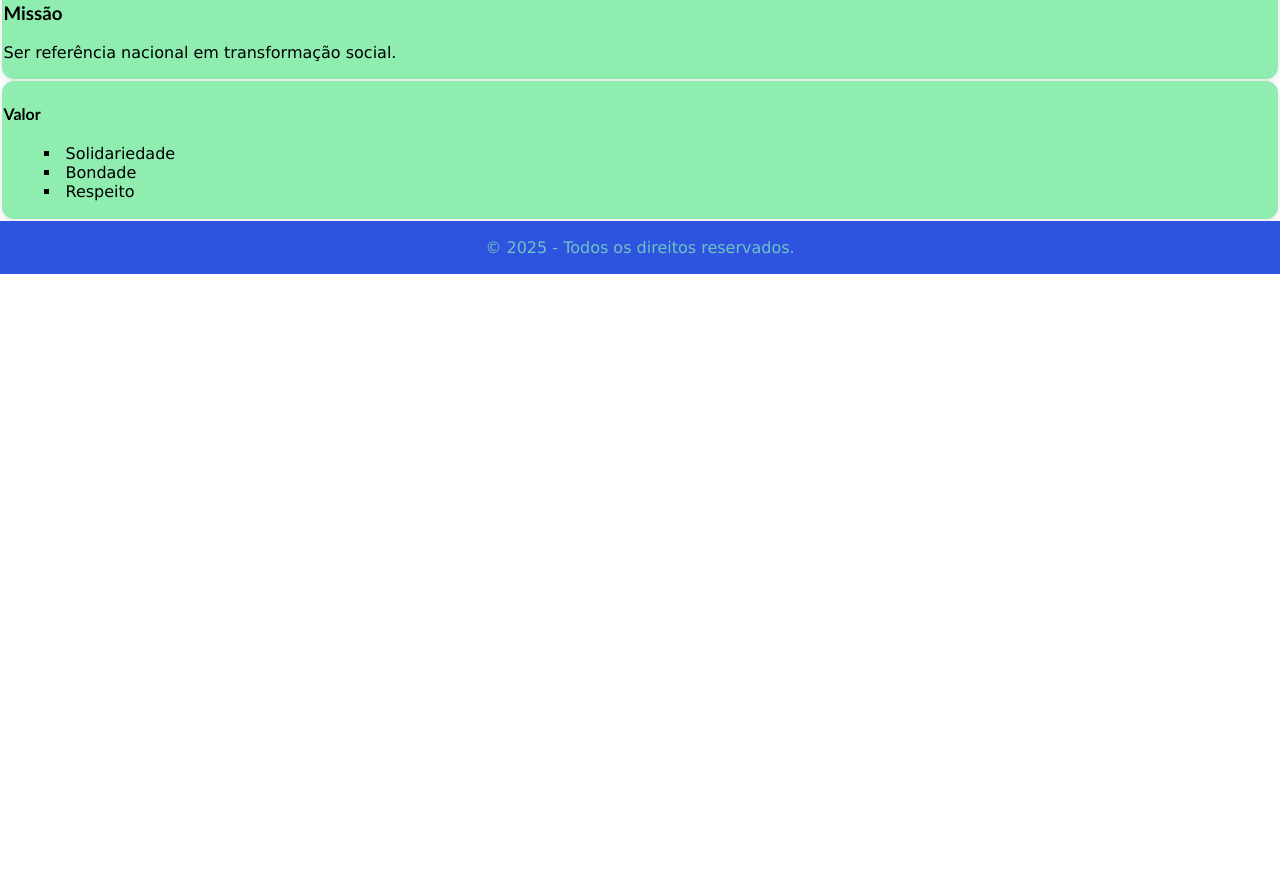
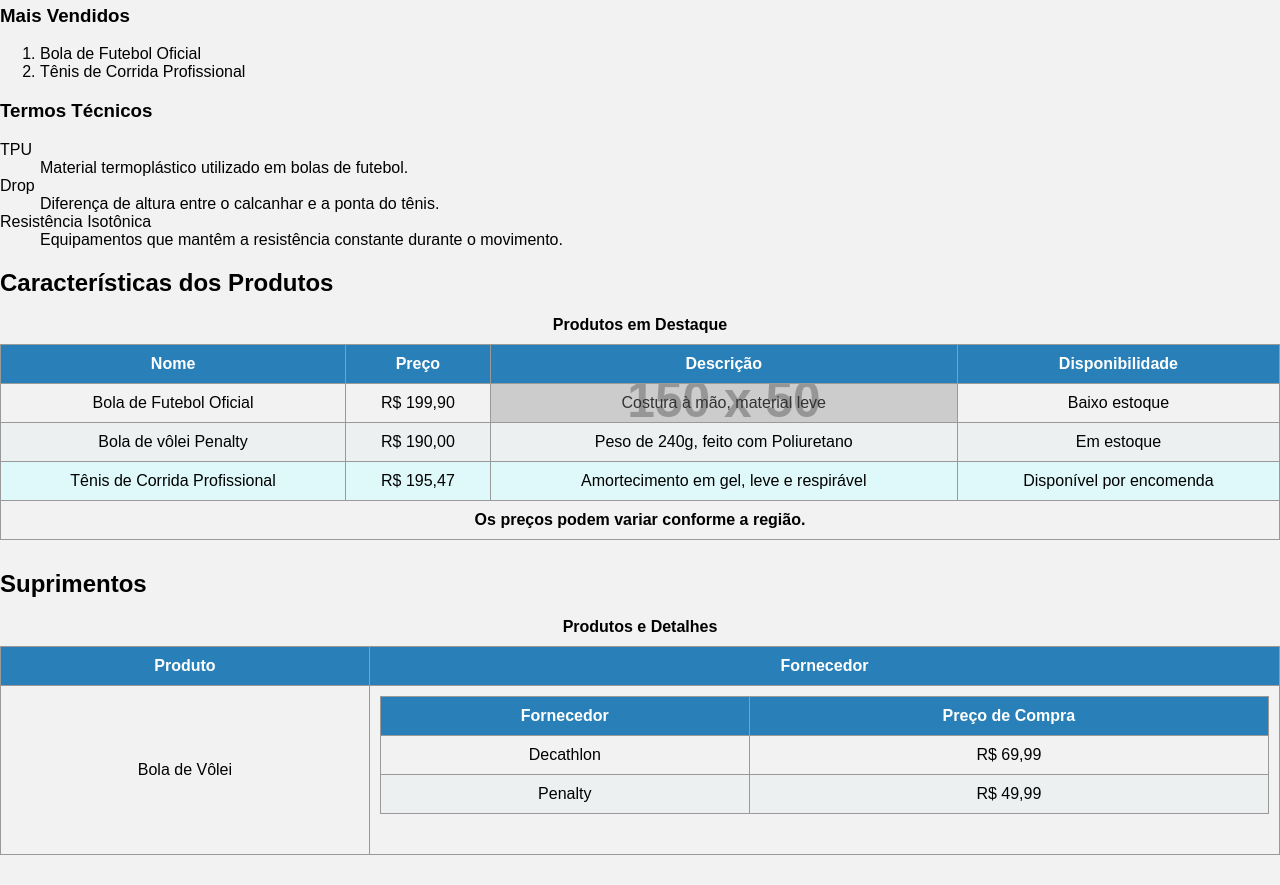
Before and after one commit to EduardoHOSilva/S4_AT1_R4_LIMA, a plain HTML site: page index.html in a window 1280 px wide. Shown: the part 250-1135 px from the top of the page. Before the commit the page ends 800 px from the top, so only its background shows below. Drawn offline with Linux system fonts and the light colour scheme; placeholder pictures from the web are drawn by us; a web font is replaced by a local one.

Commit message:
finalizado

```diff
--- a/index.html
+++ b/index.html
@@ -2,42 +2,129 @@
 <html lang="pt-br">
 <head>
     <meta charset="UTF-8">
-    <meta name="viewport" content="width=device-width, initial-scale=1.0">
-    <title>ONG</title>
-    <link rel="stylesheet" href="./style.css">
+    <title>Catálogo de Produtos para Loja de Artigos Esportivos</title>
+    <link rel="stylesheet" href="style.css">
 </head>
 <body>
-    <header>
-        <h1>ONG: VIDA</h1>
-        <p>Transformando vidas com bondade</p>
-    </header>
 
-    <section>
-        <article>
-         <h2>Objetivo</h2>
-         <p>Promover inclusão social e melhorar a qualidade de vida de pessoas em situação de vulnerabilidade.</p>
-        </article>
-    </section>
+    <h1>Catálogo de Produtos - Loja de Artigos Esportivos</h1>
 
-    <section>
-        <article>
-         <h3>Missão</h3>
-         <p>Ser referência nacional em transformação social.</p>
-        </article>
-    </section>
+    <!--Lista-->
+    <h2>Categorias de produtos</h2>
 
-    <section>
-        <article>
-         <h4>Valor</h4>
+    <ul>
+        <li>Vôlei
             <ul>
-              <li>Solidariedade</li>
-              <li>Bondade</li>
-              <li>Respeito</li>
+                <li>Bolas</li>
+                <li>Chuteiras</li>
             </ul>
-        </article>
-    </section>
+        </li>
 
-    <footer>
-        <p>&copy; 2025 - Todos os direitos reservados.</p>
-    </footer>
+        <li>Corrida
+            <ul>
+                <li>Relógio</li>
+                <li>Tenis</li>
+            </ul>
+        </li>
+
+    </ul>
+
+    <!-- Lista Numerada -->
+    <h3>Mais Vendidos</h3>
+    <ol>
+        <li>Bola de Futebol Oficial</li>
+        <li>Tênis de Corrida Profissional</li>
+    </ol>
+
+    <!-- Lista de Definição -->
+    <h3>Termos Técnicos</h3>
+    <dl>
+        <dt>TPU</dt>
+        <dd>Material termoplástico utilizado em bolas de futebol.</dd>
+        <dt>Drop</dt>
+        <dd>Diferença de altura entre o calcanhar e a ponta do tênis.</dd>
+        <dt>Resistência Isotônica</dt>
+        <dd>Equipamentos que mantêm a resistência constante durante o movimento.</dd>
+    </dl>
+
+    <!-- Tabela de Características Técnicas -->
+    <h2>Características dos Produtos</h2>
+
+    <table class="tabela-produtos" >
+        <caption>Produtos em Destaque</caption>
+        <thead>
+            <tr>
+                <th>Nome</th>
+                <th>Preço</th>
+                <th>Descrição</th>
+                <th>Disponibilidade</th>
+            </tr>
+        </thead>
+        <tbody>
+            <tr>
+                <td>Bola de Futebol Oficial</td>
+                <td>R$ 199,90</td>
+                <td class="background-cell">Costura à mão, material leve</td>
+                <td>Baixo estoque</td>
+            </tr>
+            <tr>
+                <td>Bola de vôlei Penalty</td>
+                <td>R$ 190,00</td>
+                <td>Peso de 240g, feito com Poliuretano</td>
+                <td>Em estoque</td>
+            </tr>
+            <tr class="highlight">
+                <td>Tênis de Corrida Profissional</td>
+                <td>R$ 195,47</td>
+                <td>Amortecimento em gel, leve e respirável</td>
+                <td>Disponível por encomenda</td>
+            </tr>
+        </tbody>
+        <tfoot>
+            <tr>
+                <td colspan="4"><strong>Os preços podem variar conforme a região.</strong></td>
+            </tr>
+        </tfoot>
+    </table>
+
+    <!-- Tabela Encadeada: Produtos, Fornecedores e Preços-->
+    <h2> Suprimentos</h2>
+    <table class = "tabela-suprimentos">
+        <caption>Produtos e Detalhes</caption>
+        <thead>
+            <tr>
+                <th>Produto</th>
+                <th>Fornecedor</th>
+            </tr>
+        </thead>
+        <tbody>
+            <tr>
+                <td>Bola de Vôlei</td>
+                <td class="tabela-encadeada">
+                    <table>
+                        <thead>
+                            <tr>
+                                <th>Fornecedor</th>
+                                <th>Preço de Compra</th>
+
+                            </tr>
+                        </thead>
+                        <tbody>
+                                <tr>
+                                    <td>Decathlon</td>
+                                    <td>R$ 69,99</td>
+
+                                </tr>
+                                <tr>
+                                    <td>Penalty</td>
+                                    <td>R$ 49,99</td>
+
+                                </tr>
+                        </tbody>
+                    </table>
+                </td>
+            </tr>
+        </tbody>
+    </table>
+
 </body>
--- a/style.css
+++ b/style.css
@@ -2,33 +2,46 @@
 
 body{
     margin: 0;
-    font-family: 'Lucida Sans', 'Lucida Sans Regular', 'Lucida Grande', 'Lucida Sans Unicode', Verdana, sans-serif;
-    color: black;
+    font-family: Arial, sans-serif;
+    background-color: #f2f2f2;
     padding: 0;
 }
-header{
-    background: #1589b0;
-    padding: 2px;
-    color: rgb(3, 16, 27);
+h1, h2, h3 {
+    color: #000000;
+}
+table {
+    width: 100%;
+    border-collapse: collapse;
+    margin-bottom: 30px;
+}
+th, td {
+    border: 1px solid #999;
+    padding: 10px;
     text-align: center;
 }
-section{
-    margin: 2px;
-    padding: 1.5px;
-    background: rgb(143, 237, 176);
-    border-radius: 12px;
-    box-shadow: 0 2px 8px rgba(0, 0, 0, 0.1);
+
+th {
+ background-color: #2980b9;
+ color: white;
 }
-h1, h2, h3, h4 {
-    font-family: "Trebuchet MS", sans-serif;
+
+tr:nth-child(even) {
+ background-color: #ecf0f1;
 }
-ul {
-    list-style: square inside;
+
+.highlight {
+    background-color: #dff9fb;
 }
-footer{
-    text-align: center;
-    background: #2e54df;
-    color: rgb(113, 194, 194);
-    padding: 1px;
-    margin-top: 2px;
+.background-cell {
+  background-image: url('https://via.placeholder.com/150x50/eeeeee/cccccc?text=Fundo');
+  background-repeat: no-repeat;
+  background-position: center;
+  background-size: cover;
+  color: #333;
 }
+
+caption {
+ caption-side: top;
+ font-weight: bold;
+ margin-bottom: 10px;
+}
```
Also changed, not shown: ASSETS/Rostos Interessantes.jpg (deleted).
